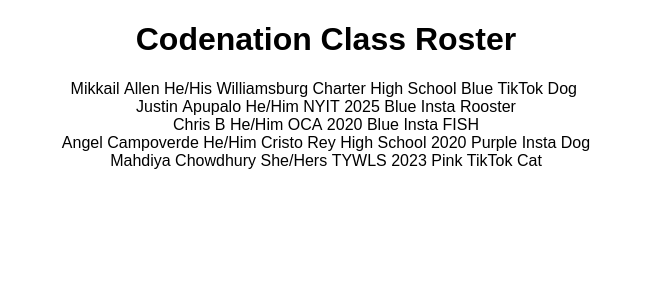
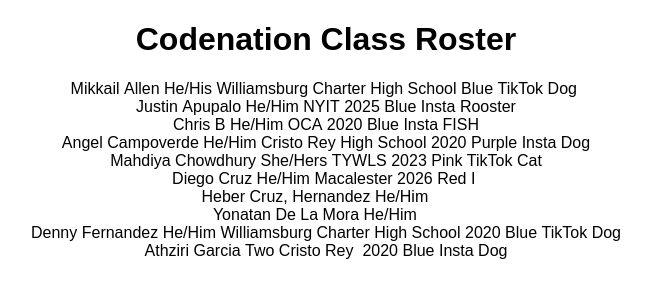
Before and after one commit to Old-Man-Of-The-Sea/codenation-Class-Roster, a React (Create React App) app: page / in a window 1280 px wide. Shown: the top 300 px of the page, without its empty margins (314-965 px from the left). Built offline with nearby package versions, Linux system fonts and the light colour scheme.

Commit message:
Some more changes Should have Committed Changes Now

```diff
--- a/src/App.js
+++ b/src/App.js
@@ -51,13 +51,41 @@
     [T],
     [C]
   );
+  let Row6 = Person("Diego", "Cruz", [One], "Macalester", "2026", "Red", "I");
+  let Row7 = Person("Heber", "Cruz, Hernandez", [One]);
+  let Row8 = Person("Yonatan", "De La Mora", [One]);
+  let Row9 = Person(
+    "Denny",
+    "Fernandez",
+    [One],
+    "Williamsburg Charter High School",
+    [Date],
+    [B],
+    [T],
+    [D]
+  );
+  let Row10 = Person(
+    "Athziri",
+    "Garcia",
+    "Two",
+    "Cristo Rey ",
+    [Date],
+    [B],
+    [I],
+    [D]
+  );
 
-  // let Row5 = "";
+  // let Row5 = Person("");
   return (
     <div className="App">
       <h1>Codenation Class Roster</h1>
       {Row1} {Row2} {Row3}
       {/* {3.2} */} {Row4} {Row5}
+      {Row6}
+      {Row7}
+      {Row8}
+      {Row9}
+      {Row10}
     </div>
   );
 }
```
